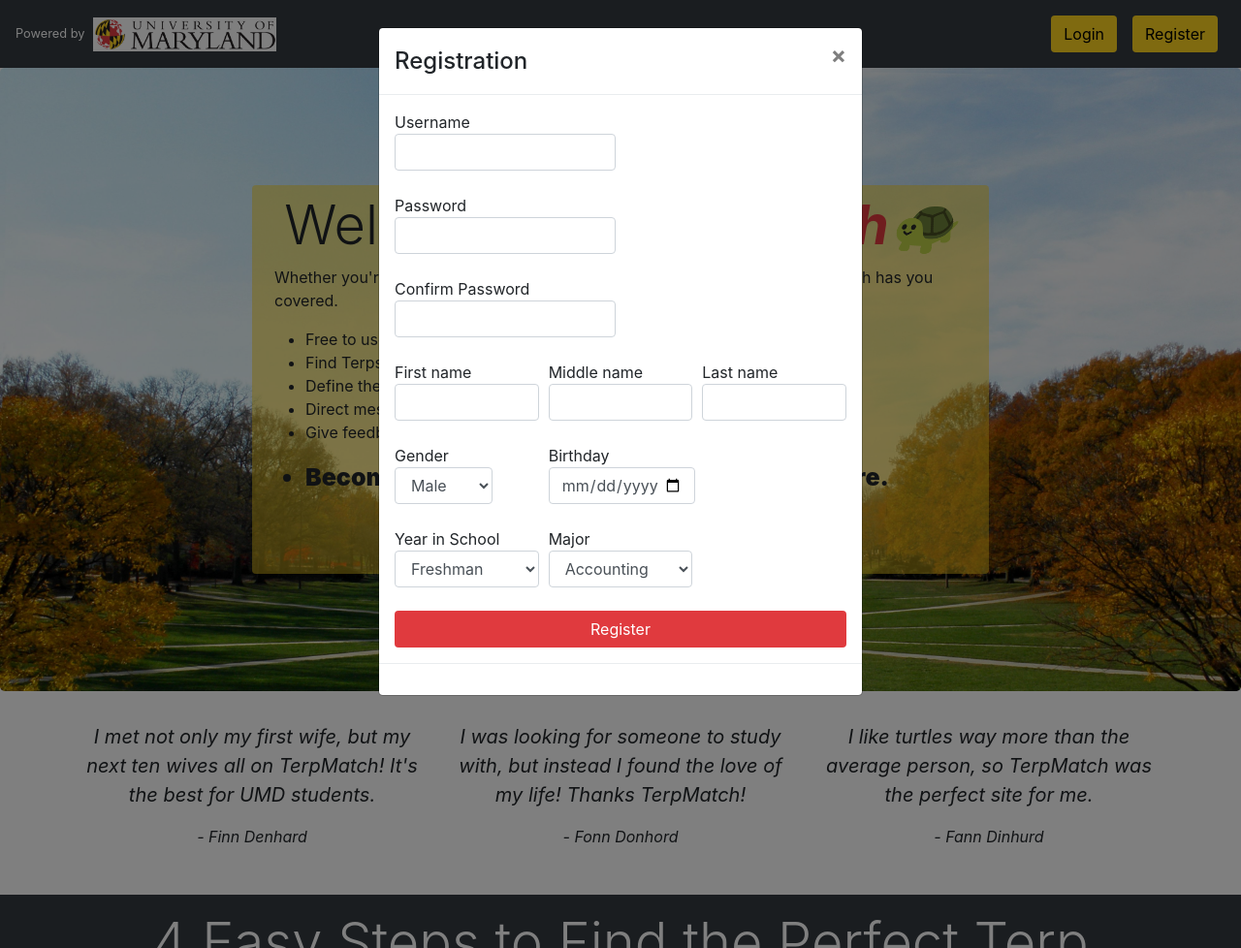
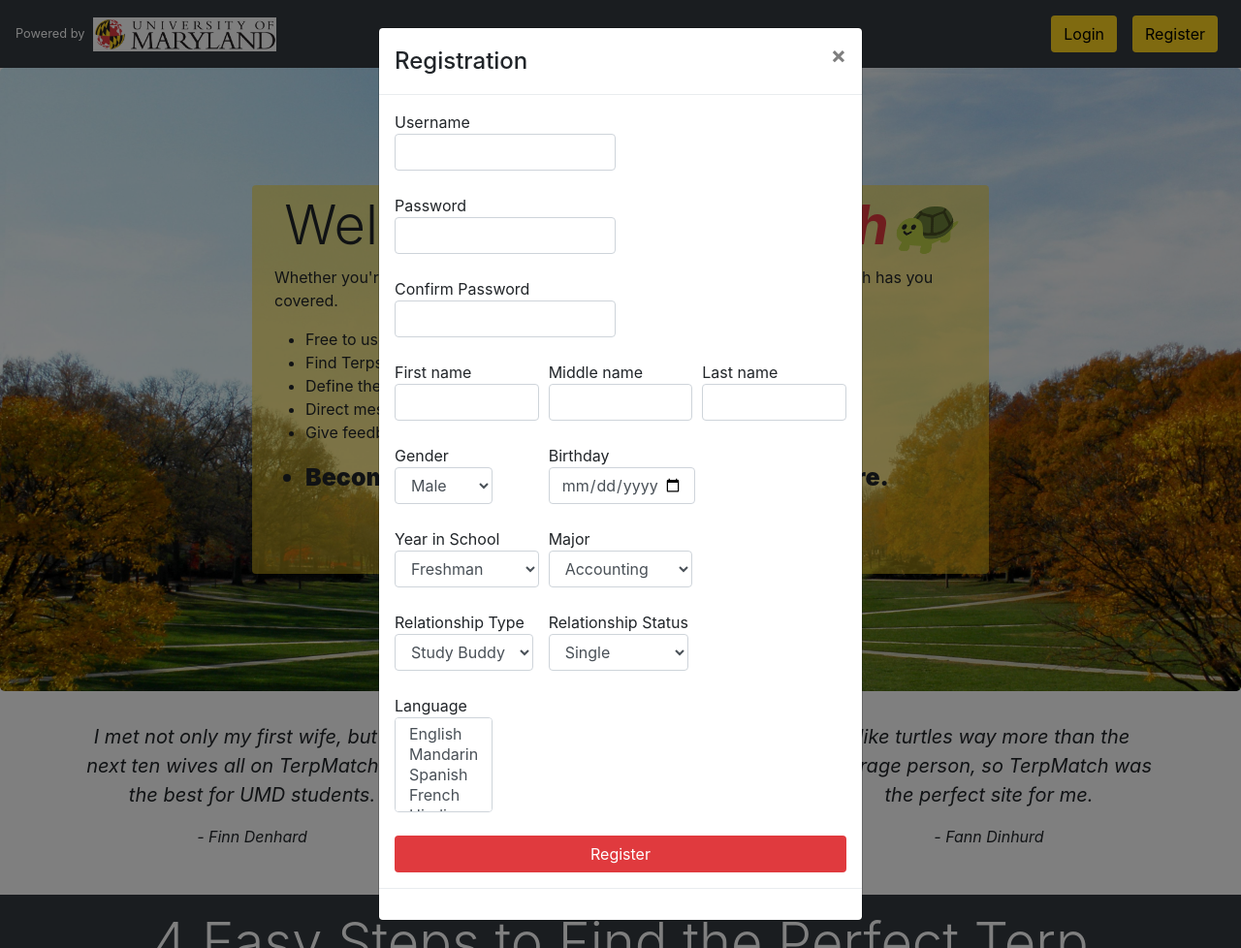
Before and after one commit to jizhen-wang/terpmatch, a PHP site: page / in a window 1280 px wide, after a click on "Register". Shown: the whole page at 97% size. Run offline with PHP 8.4, Linux system fonts and the light colour scheme.

Commit message:
Adding more info to the sql database Working on match page. Will update schema in readme soon.

```diff
--- a/index.php
+++ b/index.php
@@ -327,6 +327,40 @@ echo $nav;
                             </label>
                         </div>
                     </div>
+                    <div class="form-row">
+                        <div class="form-group col-sm-4">
+                            <label>Relationship Type
+                                <select class="form-control" name="rs_type">
+                                    <option value="Study Buddy">Study Buddy</option>
+                                    <option value="Friend">Friend</option>
+                                    <option value="Lover">Lover</option>
+                                </select>
+                            </label>
+                        </div>
+                        <div class="form-group col-sm-4">
+                            <label>Relationship Status
+                                <select class="form-control" name="rs_status">
+                                    <option value="Single">Single</option>
+                                    <option value="Married">Married</option>
+                                    <option value="Divorced">Divorced</option>
+                                </select>
+                            </label>
+                        </div>
+                    </div>
+                    <div class="form-row">
+                        <div class="form-group col-sm-4">
+                            <label>Language
+                                <select class="form-control" name="languages[]" required multiple>
+                                    <option value="English">English</option>
+                                    <option value="Mandarin">Mandarin</option>
+                                    <option value="Spanish">Spanish</option>
+                                    <option value="French">French</option>
+                                    <option value="Hindi">Hindi</option>
+                                    <option value="Arabic">Arabic</option>
+                                </select>
+                            </label>
+                        </div>
+                    </div>
                     <input type="submit" class="btn bg-terps-red btn-block" value="Register">
                 </form>
             </div>
--- a/js/registration.js
+++ b/js/registration.js
@@ -19,7 +19,7 @@ function register() {
         if (xmlHttp.readyState === 4) {
             if (xmlHttp.status === 200) {
                 let results = xmlHttp.responseText;
-                //alert(results);
+                alert(results);
                 if (results === "success") {
                     location.reload();
                 } else {
--- a/profile.php
+++ b/profile.php
@@ -150,7 +150,9 @@ if ($result) {
                                         Seeking
                                     </th>
                                     <td>
-                                        M/F/Other
+                                        <?php
+                                       echo ucfirst($_SESSION["gender"]);
+                                        ?>
                                     </td>
                                 </tr>
                                 <tr>
--- a/services/registration.php
+++ b/services/registration.php
@@ -17,8 +17,12 @@ $gender = $_POST['gender'];
 $bd = $_POST['birthday'];
 $year_in_school = $_POST['year_in_school'];
 $major = $_POST['major'];
+$rs_type = $_POST['rs_type'];
+$rs_status = $_POST['rs_status'];
+$languages = implode(",", $_POST["languages"]);
 
-$sql = sprintf("INSERT INTO accounts VALUES('%s', '%s', '%s', '%s', '%s', '%s', '%s', '%s', '%s')", $username, $password, $first_name, $middle_name, $last_name, $gender, $bd, $year_in_school, $major);
+$sql = sprintf("INSERT INTO accounts VALUES('%s', '%s', '%s', '%s', '%s', '%s', '%s', '%s', '%s','%s','%s','%s')",
+    $username, $password, $first_name, $middle_name, $last_name, $gender, $bd, $year_in_school, $major, $rs_type, $rs_status, $languages);
 //echo $sql;
 $result = mysqli_query($db_connection, $sql);
 
```
